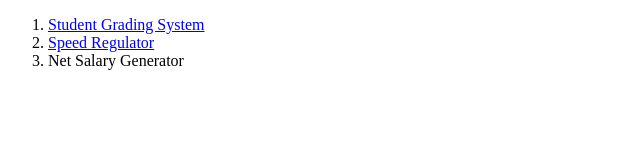
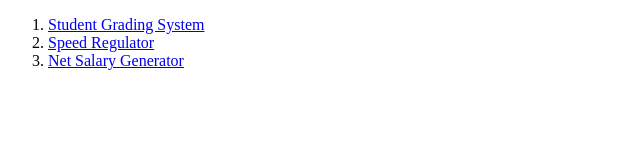
Before and after one commit to viviandande/phase-1-week-1-code-challenge, a plain HTML site: page index.html in a window 1280 px wide. Shown: the whole page, without its empty margins (0-640 px from the left). Drawn offline with Linux system fonts and the light colour scheme.

Commit message:
Completed assignment

```diff
--- a/index.html
+++ b/index.html
@@ -10,7 +10,7 @@
     <ol>
         <li><a href="./grade.html">Student Grading System</a></li>
         <li><a href="./speed.html">Speed Regulator</a></li>
-        <li><a href="./salary.html"></a>Net Salary Generator</li>
+        <li><a href="./salary.html">Net Salary Generator</a></li>
     </ol>
 
 </body>
```
Also changed, not shown: 1 other file.
